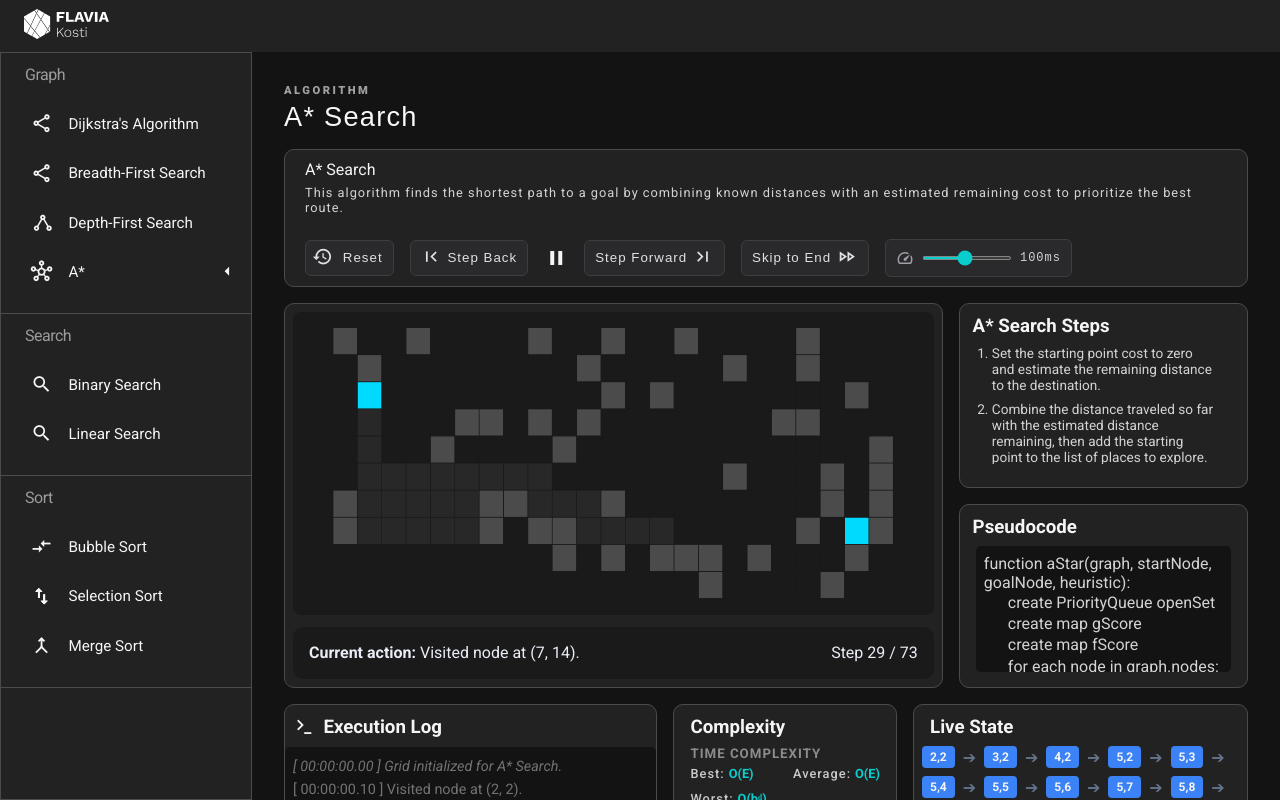
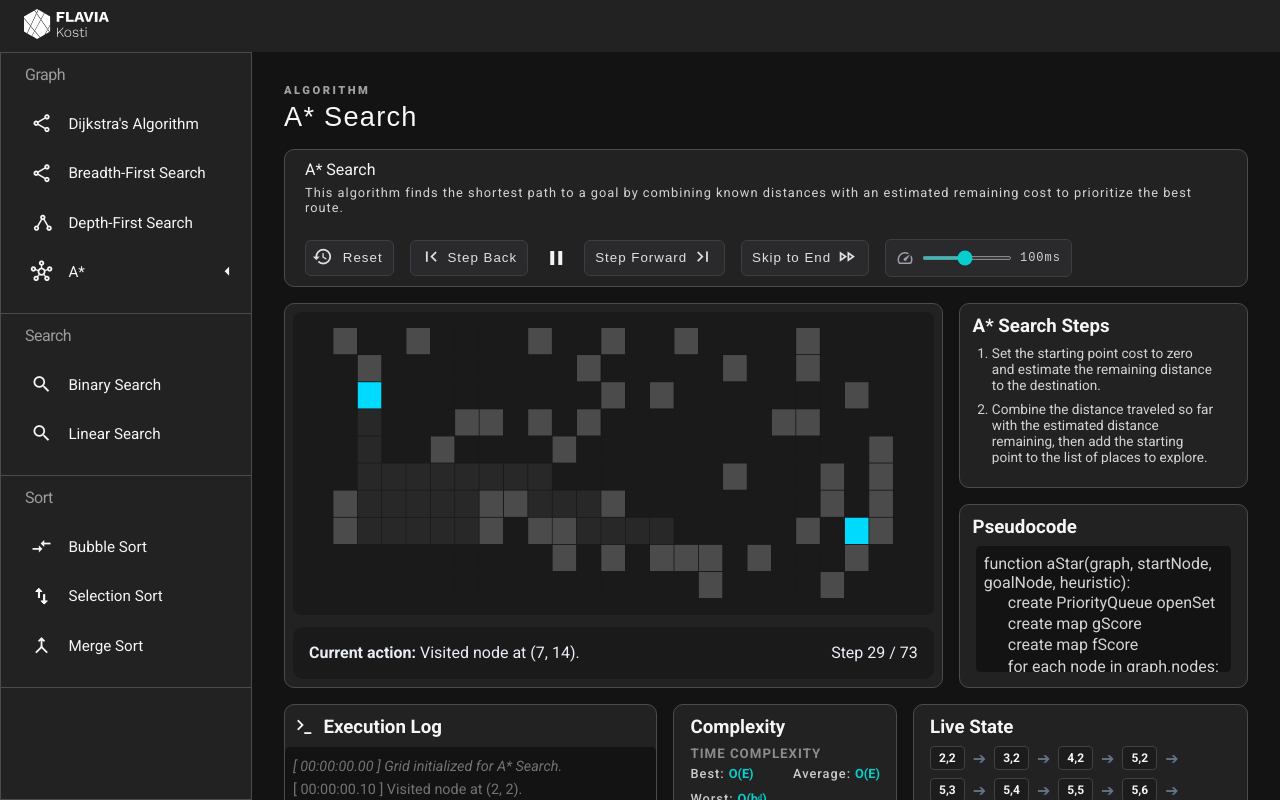
Before and after one commit to flavia3107/algorithm-visualizer, an Angular app: page / in a window 1280 px wide. Both pictures are taken after a click on the element "hub". Built offline with nearby package versions, Linux system fonts and the light colour scheme.

Commit message:
Algorithm-Visualizer: Live status - P16

```diff
--- a/src/app/components/data-structure/data-structure.html
+++ b/src/app/components/data-structure/data-structure.html
@@ -4,7 +4,7 @@
 
 @if (algorithmId === 'breadth_first_search' || algorithmId === 'depth_first_search' || algorithmId === 'dijkstra' ||
 algorithmId === 'a_star') {
-<div class="queue-row flex-row middle wrap">
+<div class="queue-row flex-row top wrap">
 	@if (gState.selectedNodes.length === 0) {
 	<span class="text-muted">No nodes selected yet</span>
 	} @else {
--- a/src/app/components/data-structure/data-structure.scss
+++ b/src/app/components/data-structure/data-structure.scss
@@ -3,12 +3,20 @@
 	gap: 0.5rem;
 }
 
+.queue-row {
+	height: calc(100% - 2.5rem);
+	overflow: auto;
+	margin-left: 0.5rem;
+}
+
 .node-badge {
-	background: #3b82f6;
+	background: #1c1c1c;
 	padding: 4px 8px;
 	border-radius: 4px;
 	font-weight: bold;
 	font-size: 12px;
+	border: 1px solid #414141;
+	box-sizing: border-box;
 }
 
 .arrow {
--- a/src/styles.scss
+++ b/src/styles.scss
@@ -51,6 +51,10 @@ body {
 
 .bottom {
 	align-items: flex-end;
+}
+
+.top {
+	align-items: flex-start;
 }
 
 .wrap {
```
